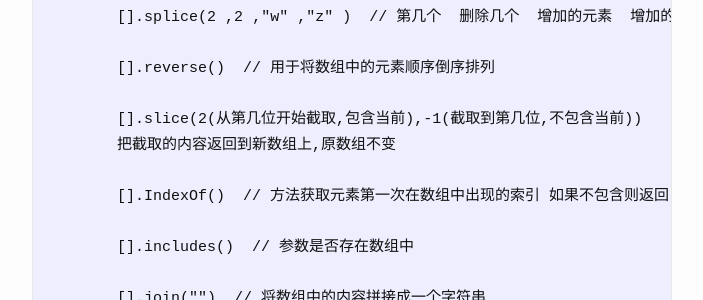
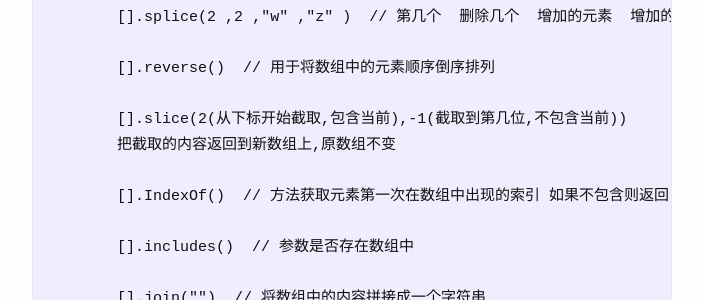
Before and after one commit to ExcellentTim/ExcellentTim.github.io, a Jekyll site: the page built from _posts/2022-04-27-数组和字符串.md, in a window 1280 px wide and 900 px high, scrolled down 338 px. Shown: the part 149-449 px from the top of the window, without its empty margins (288-991 px from the left). Built offline with Jekyll 4.4.1, drawn with Linux system fonts in a browser that asks for light colours.

Commit message:
修改文件: _posts/2022-04-27-数组和字符串.md

```diff
--- a/_posts/2022-04-27-数组和字符串.md
+++ b/_posts/2022-04-27-数组和字符串.md
@@ -20,7 +20,7 @@ date:   2022-04-27 14:00:00
 
 	[].reverse()  // 用于将数组中的元素顺序倒序排列
 
-	[].slice(2(从第几位开始截取,包含当前),-1(截取到第几位,不包含当前))
+	[].slice(2(从下标开始截取,包含当前),-1(截取到第几位,不包含当前))
 	把截取的内容返回到新数组上,原数组不变
 
 	[].IndexOf()  // 方法获取元素第一次在数组中出现的索引 如果不包含则返回-1,如果包含返回索引
```
